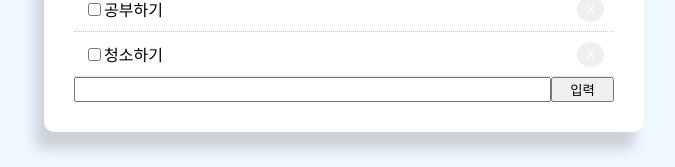
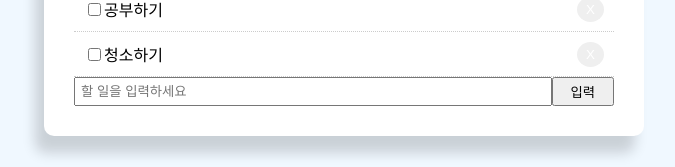
Before and after one commit to 2JoongHo/goorm_react, a React (Vite) app: page / in a window 1280 px wide. Shown: the part 182-349 px from the top of the page, without its empty margins (296-971 px from the left). Built offline with nearby package versions, Linux system fonts and the light colour scheme.

Commit message:
17까지

```diff
--- a/src/App.jsx
+++ b/src/App.jsx
@@ -15,7 +15,7 @@ export default class App extends Component {
         completed: false,
       },
     ],
-    value: "",
+    value: '',
   };
 
   btnStyle = {
@@ -79,19 +79,20 @@ export default class App extends Component {
             </div>
           ))}
 
-          <form style={{ display: "flex" }} onSubmit={this.handleSubmit}>
+            <form style={{display: 'flex'}} onSubmit={this.handleSubmit}>
               <input
-              type="text"
-              name="value"
-              style={{ flex: "10", pading: "5px" }}
+                type='text'
+                name='value'
+                style={{flex: '10', padding: '5px'}}
+                placeholder='할 일을 입력하세요'
                 value={this.state.value}
                 onChange={this.handleChange}
               />
               <input
-              type="submit"
-              value="입력"
-              className="btn"
-              style={{ flex: "1" }}
+                type='submit'
+                value='입력'
+                className='btn'
+                style={{flex:'1'}}
               />
             </form>
         </div>
```
Lines whose indentation alone changed are shown as unchanged.
